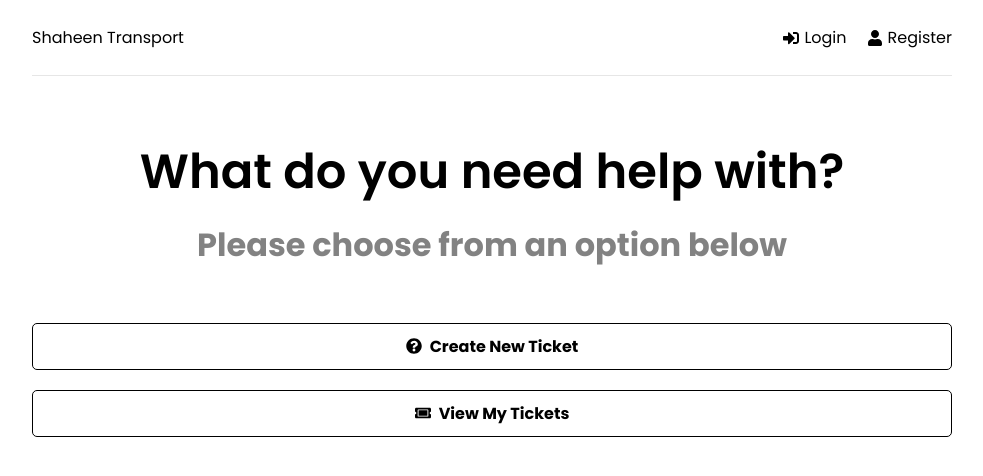
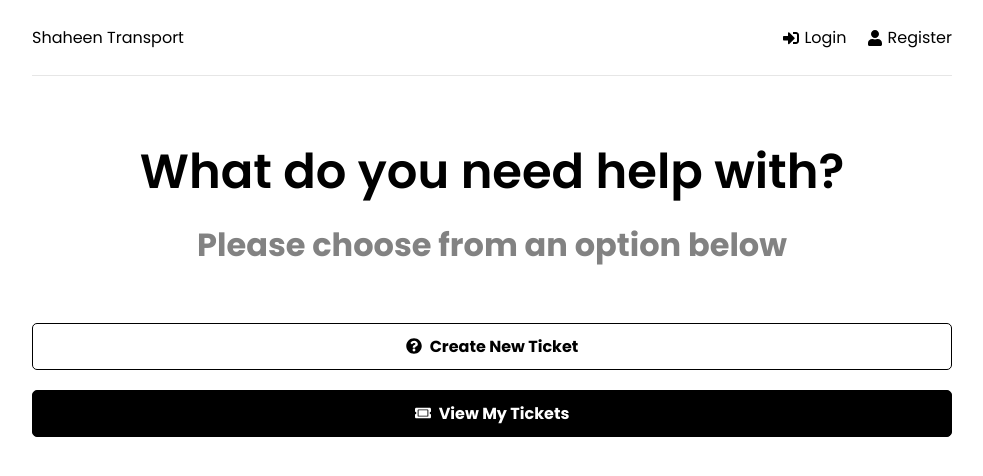
Before and after one commit to nSamarasDev/shaheenDev, a React (Create React App) app in the folder frontend/: page / in a window 1280 px wide. Shown: the top 476 px of the page, without its empty margins (148-1131 px from the left). Built offline with nearby package versions, Linux system fonts and the light colour scheme.

Commit message:
Home screen update

```diff
--- a/frontend/src/pages/Home.jsx
+++ b/frontend/src/pages/Home.jsx
@@ -14,7 +14,7 @@ function Home() {
             <FaQuestionCircle /> Create New Ticket
         </Link>
 
-        <Link to='/tickets' className='btn btn-reverse btn-block'>
+        <Link to='/tickets' className='btn btn-block'>
             <FaTicketAlt /> View My Tickets
         </Link>
     </>
```
